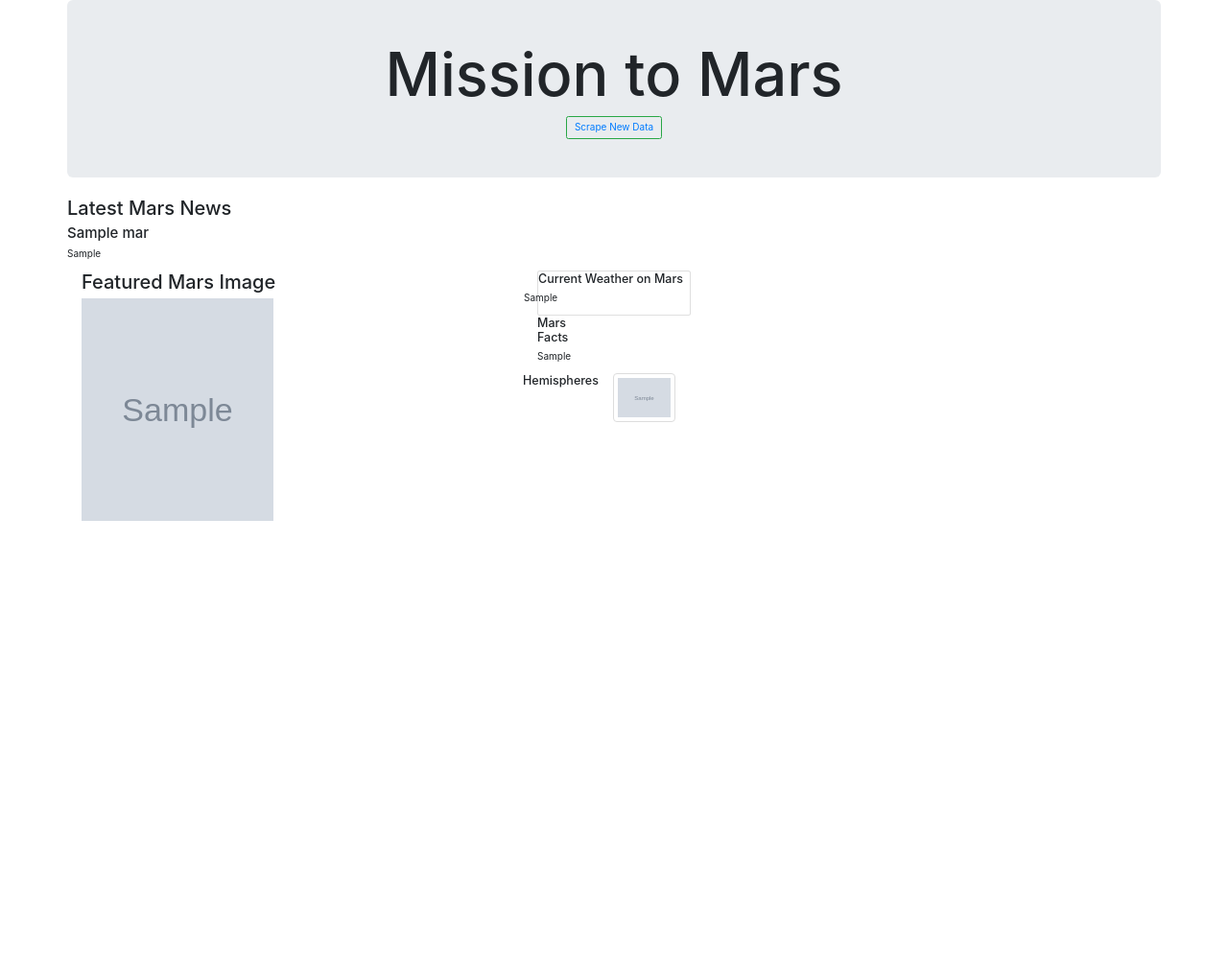
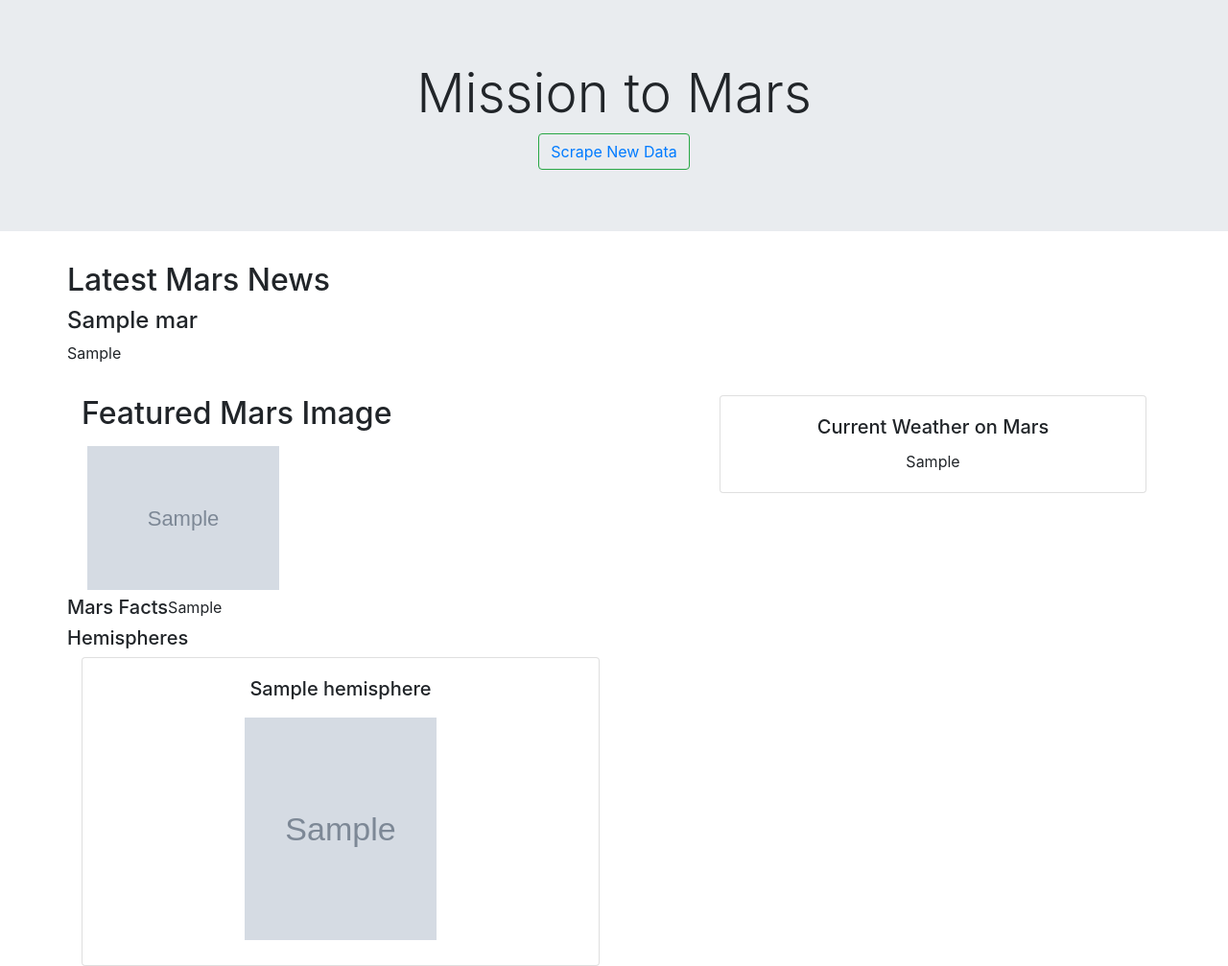
Before and after one commit to ShaleshK/Mission-to-Mars, a Flask app: page / in a window 1280 px wide. Shown: the whole page at 96% size. Before the commit the page ends 543 px from the top, so only its background shows below. Run offline with Flask 2, Linux system fonts and the light colour scheme; grey boxes marked "Sample" are stand-in pictures; a database or web service that is not in the repository returns one stand-in record (values such as "Sample title"); some libraries are stand-ins or nearby versions.

Commit message:
Add files via upload

```diff
--- a/templates/index.html
+++ b/templates/index.html
@@ -6,61 +6,71 @@
   <meta name="viewport" content="width=device-width, initial-scale=1.0">
   <meta http-equiv="X-UA-Compatible" content="ie=edge">
   <title>Mission to Mars</title>
-  <link rel="stylesheet" href="https://maxcdn.bootstrapcdn.com/bootstrap/3.3.7/css/bootstrap.min.css">
+  <link rel="stylesheet" href="https://maxcdn.bootstrapcdn.com/bootstrap/4.0.0/css/bootstrap.min.css" integrity="sha384-Gn5384xqQ1aoWXA+058RXPxPg6fy4IWvTNh0E263XmFcJlSAwiGgFAW/dAiS6JXm" crossorigin="anonymous">
 </head>
 
 <body>
+  <div class="jumbotron jumbotron-fluid text-center">
     <div class="container">
-    <div class="row">
-      <div class="col-md-12 jumbotron text-center">
-        <h1>Mission to Mars</h1>
+    <h1 class="display-4">Mission to Mars</h1>
     <button class="btn btn-outline-success my-2 my-sm-0" type="submit"><a href="/scrape">Scrape New Data</a></button>
     </div>
   </div>
+  <div class="container container-fluid">
     <div class="row">
       <h2>Latest Mars News</h2>
     </div>
     <div class="row"><h4>{{mars.news_title}}</h4></div>
-    <div class="row"><p>{{mars.news_p}}</p></div>
+    <div class="row mb-3"><p>{{mars.news_p}}</p></div>
     <div class="row">
+      <div class="col-md-7">
+        <!-- <div class="card text-center">
+          <div class="card-body"> -->
+            <h2>Featured Mars Image</h2>
+            <a href="{{mars.image_url}}">
+              <img src="{{mars.featured_image}}" width="200" height="232" alt="..." class="img-fluid img-main">
+            </a>
+          <!-- </div>
+        </div> -->
+      </div>
       <div class="col-md-5">
-            <h2>Featured Mars Image</h2>
-            <!-- img_url -->
-            <img src="{{mars.featured_image}}" width="200" height="232" alt="..." class="img-main">
+        <div class="card text-center">
+          <div class="card-body">
+            <h5 class="card-title">Current Weather on Mars</h5>
+            <p class="card-text">{{mars.mars_weather}}</p>
           </div>
-        <div class="col-sm-4 col-md-2">
-            <div class="card">
-                <h5>Current Weather on Mars</h5>
-                    <div class="row">
-                        <p>{{mars.mars_weather}}</p>
-                    </div>
-            </div>
-    <div class="row">
-        <div class="col-sm-4 col-md-2">
-            <h5>Mars Facts</h5>
-            <div id="table-area" class="">
-                    <table id="ufo-table" class="table table-striped">
-                        {{mars.mars_facts | safe}}
-                    </table>
         </div>
       </div>
     </div>
     <div class="row">
+      <h5>Mars Facts</h5>
+        <table id="ufo-table" >
+          {{mars.mars_facts | safe}}
+        </table>
+    </div>
+    <div class="row">
       <h5>Hemispheres</h5>
+    </div>
+      <div class="row">
         {% for hemisphere in mars.hemispheres %}
           <div class="col-md-6">
-            <div class="thumbnail" >
+            <div class="card text-center">
+              <div class="card-body">
+                <h5 class="card-title">{{hemisphere.title}}</h5>
+                <a href="{{hemisphere.img_url}}">
                   <img src="{{hemisphere.img_url}}" width="200" height="232" alt="..." class="img-main">
+                </a>
+              </div>
             </div>
           </div>
         {% endfor %}
       </div>
-
+  </div>
   <link rel="stylesheet" href="https://stackpath.bootstrapcdn.com/bootstrap/4.3.1/css/bootstrap.min.css" integrity="sha384-ggOyR0iXCbMQv3Xipma34MD+dH/1fQ784/j6cY/iJTQUOhcWr7x9JvoRxT2MZw1T" crossorigin="anonymous">
   <script src="https://code.jquery.com/jquery-3.3.1.slim.min.js" integrity="sha384-q8i/X+965DzO0rT7abK41JStQIAqVgRVzpbzo5smXKp4YfRvH+8abtTE1Pi6jizo" crossorigin="anonymous"></script>
   <script src="https://cdnjs.cloudflare.com/ajax/libs/popper.js/1.14.7/umd/popper.min.js" integrity="sha384-UO2eT0CpHqdSJQ6hJty5KVphtPhzWj9WO1clHTMGa3JDZwrnQq4sF86dIHNDz0W1" crossorigin="anonymous"></script>
   <script src="https://stackpath.bootstrapcdn.com/bootstrap/4.3.1/js/bootstrap.min.js" integrity="sha384-JjSmVgyd0p3pXB1rRibZUAYoIIy6OrQ6VrjIEaFf/nJGzIxFDsf4x0xIM+B07jRM" crossorigin="anonymous"></script>
-  <link rel="stylesheet" href="assets/css/styles.css" media="screen">
+  <link rel="stylesheet" href="styles.css" media="screen">
   <script src="mission_to_mars.py"></script>
 </body>
 
--- /dev/null
+++ b/templates/styles.css
@@ -0,0 +1,17 @@
+.img-thumbnail {
+    max-width: 200px;
+    margin: 6px;
+    height: 100px;
+}
+
+.img-main {
+    max-width: 330px;
+    margin: 6px;
+
+}
+
+.img-comp {
+    max-width: 280px;
+    margin: 6px;
+
+}
```
Lines whose indentation alone changed are shown as unchanged.
